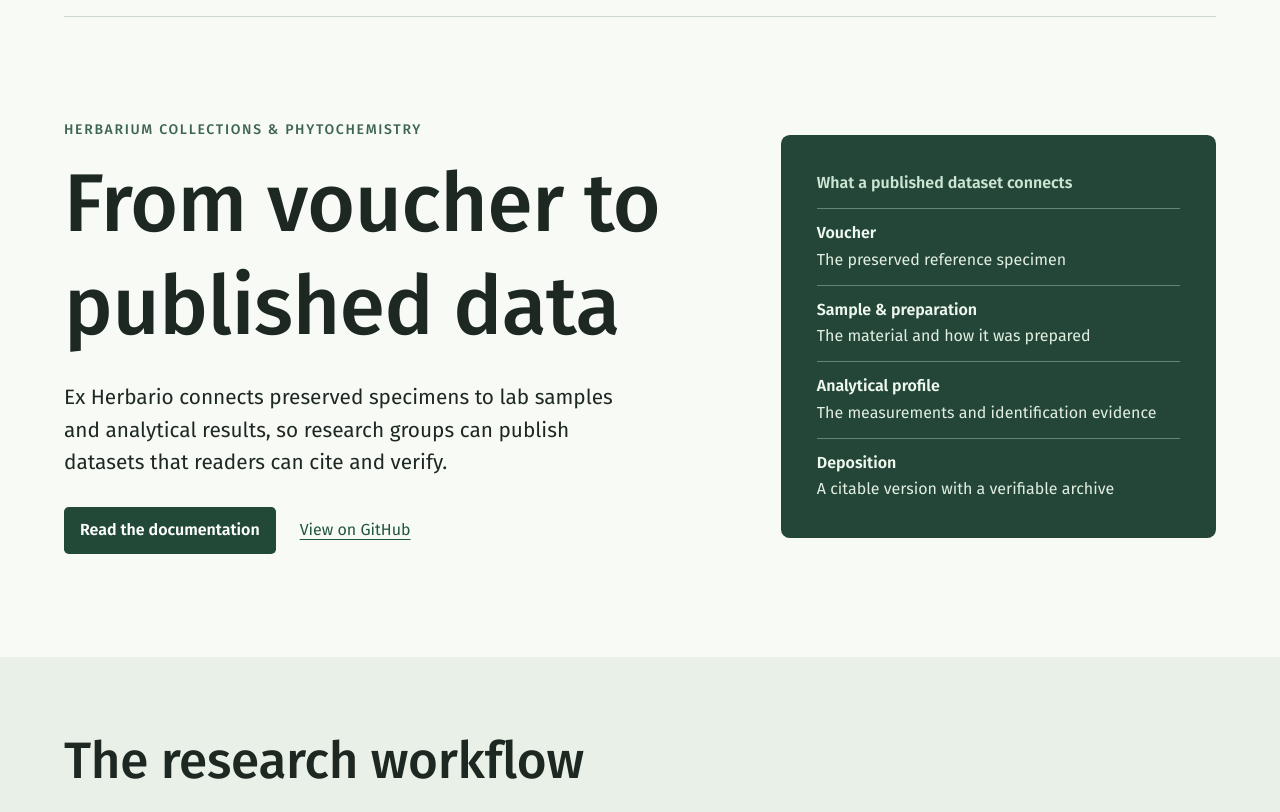
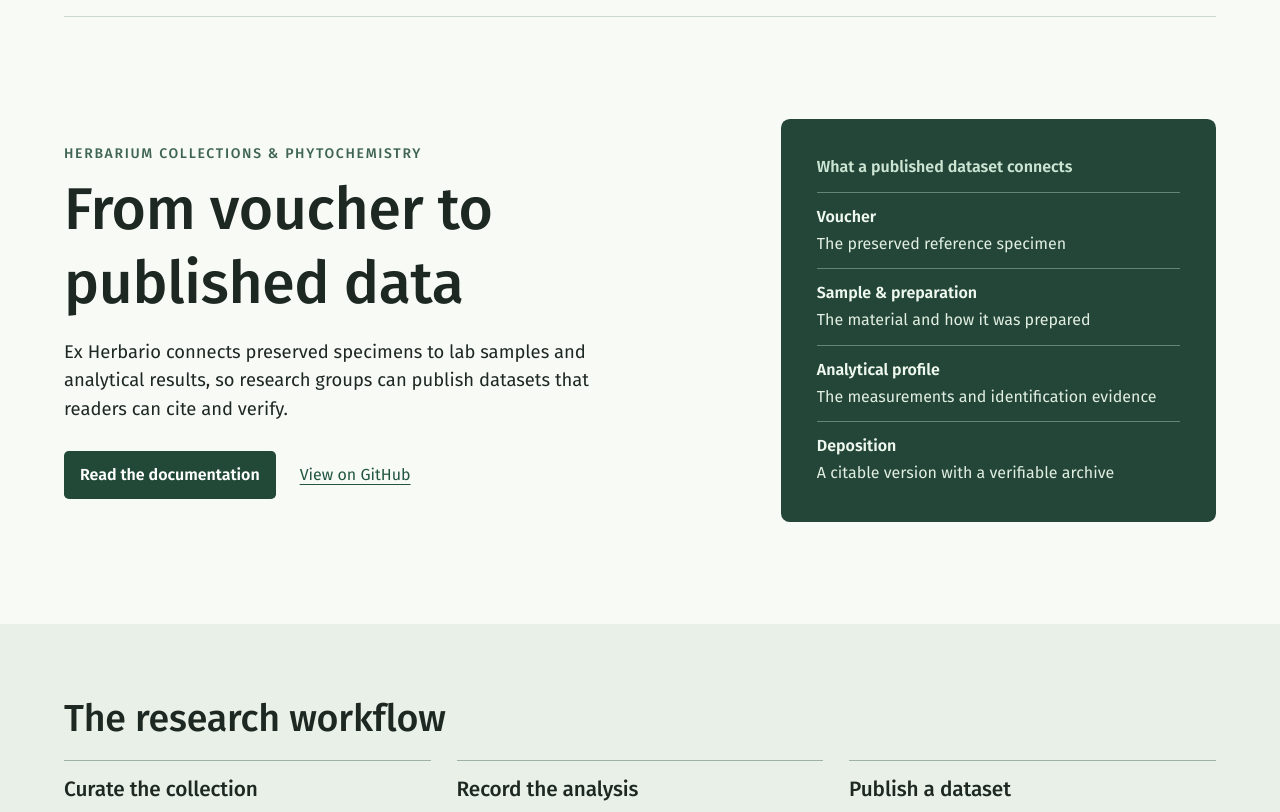
Before and after one commit to dzlatkovic/exherbarium-website, a plain HTML site: page index.html in a window 1280 px wide. Shown: the part 57-869 px from the top of the page. Drawn offline with Linux system fonts and the light colour scheme.

Commit message:
Reduce homepage heading and intro sizes

```diff
--- a/index.html
+++ b/index.html
@@ -8,7 +8,7 @@
   <link rel="canonical" href="https://exherbario.org/">
   <link rel="icon" href="logo.svg" type="image/svg+xml">
   <link rel="stylesheet" href="fonts/fonts.css">
-  <link rel="stylesheet" href="style.css">
+  <link rel="stylesheet" href="style.css?v=2">
 </head>
 <body>
   <a class="skip" href="#main">Skip to content</a>
--- a/style.css
+++ b/style.css
@@ -14,9 +14,9 @@ a:hover { text-decoration-thickness: .15em; }
 a:focus-visible { outline: 3px solid #866117; outline-offset: 4px; }
 p, figure { margin: 0; }
 h1, h2, h3 { font-weight: 500; line-height: 1.25; letter-spacing: -.005em; }
-h1 { font-size: clamp(2.9rem, 6.4vw, 5.6rem); margin: .15em 0 .3em; }
-h2 { font-size: clamp(2rem, 4.1vw, 3.2rem); margin: 0 0 .45em; }
-h3 { font-size: 1.55rem; margin: 0; }
+h1 { font-size: clamp(2.25rem, 4.6vw, 4rem); margin: .15em 0 .3em; }
+h2 { font-size: clamp(1.6rem, 3vw, 2.35rem); margin: 0 0 .45em; }
+h3 { font-size: 1.3rem; margin: 0; }
 .wrap { width: min(72rem, calc(100% - 3rem)); margin-inline: auto; }
 .skip { position: absolute; left: 1rem; top: .5rem; transform: translateY(-200%); background: white; padding: .5rem; }
 .skip:focus { transform: translateY(0); }
@@ -26,7 +26,7 @@ h3 { font-size: 1.55rem; margin: 0; }
 .brand { display: inline-flex; align-items: center; gap: .65rem; color: inherit; font-weight: 600; text-decoration: none; }
 .hero { display: grid; grid-template-columns: minmax(0, 3fr) minmax(0, 2fr); gap: clamp(1.75rem, 5vw, 5rem); align-items: center; padding-block: clamp(3rem, 8vw, 7rem); }
 .eyebrow { color: #3e6453; font-size: .875rem; font-weight: 500; letter-spacing: .12em; text-transform: uppercase; }
-.intro { font-size: clamp(1.1rem, 2vw, 1.3rem); max-width: 36rem; }
+.intro { font-size: clamp(1.05rem, 1.5vw, 1.15rem); max-width: 36rem; }
 .actions { margin-top: 1.75rem; }
 .button { padding: .7rem 1rem; border-radius: .3rem; color: white; background: var(--forest); font-weight: 600; text-decoration: none; }
 .button:hover { background: #173528; }
```
